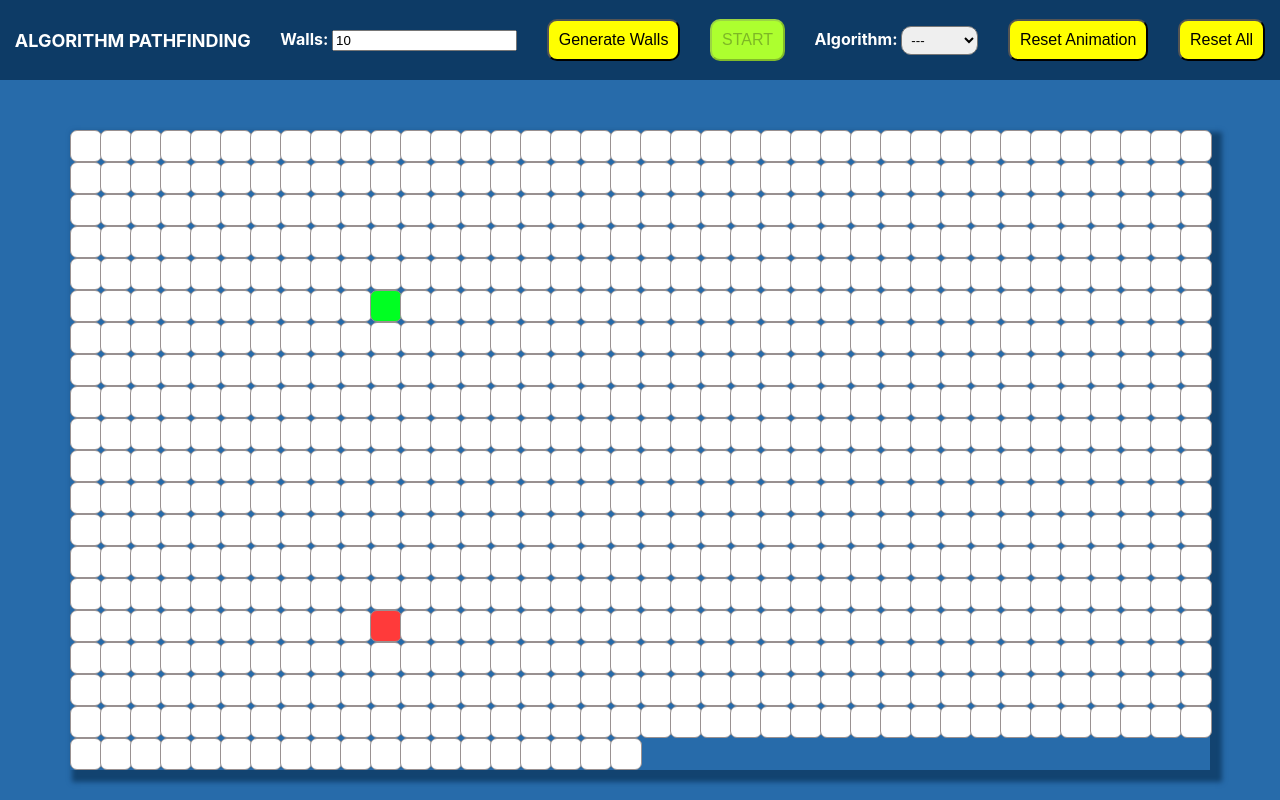
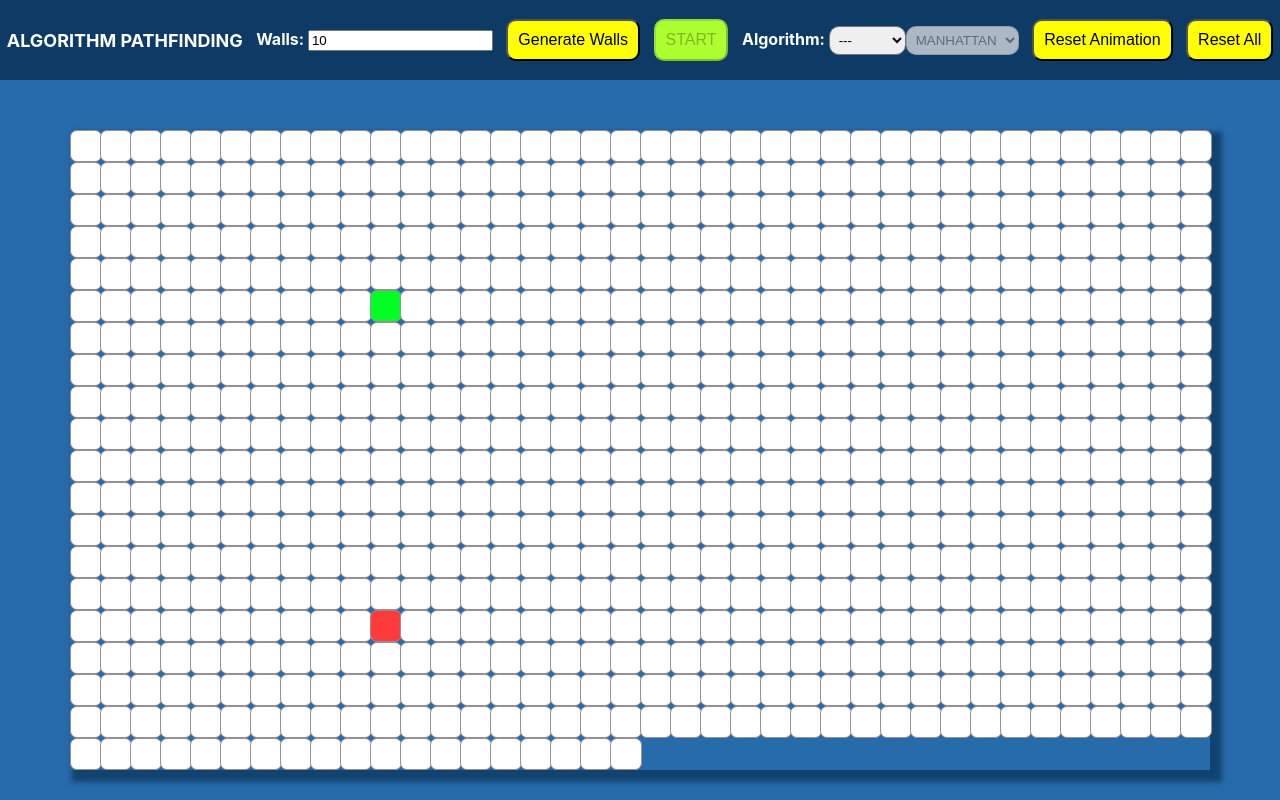
Before and after one commit to nicolosponziello/pathfinding-visualizer-react, a React (Create React App) app: page / in a window 1280 px wide. Built offline with nearby package versions, Linux system fonts and the light colour scheme.

Commit message:
add euristic selection

```diff
--- a/src/components/Grid/Grid.component.tsx
+++ b/src/components/Grid/Grid.component.tsx
@@ -19,6 +19,18 @@ import AStar from "../../algorithms/astar";
 import { Euristic } from "../../algorithms/astar-heuristics";
 
 interface Props {}
+
+const getEuristicType = (e: string | undefined): Euristic => {
+  switch (e) {
+    case "manhattan":
+      return Euristic.MANHATTAN;
+    case "diagonal":
+      return Euristic.DIAGONAL;
+    case "euclidean":
+      return Euristic.EUCLIDEAN;
+  }
+  return Euristic.MANHATTAN;
+};
 
 const generateEmptyGrid = () => {
   var grid = Array<Array<GridNode>>();
@@ -111,7 +123,7 @@ export const Grid = (props: Props) => {
     }
   };
 
-  const start = (algo: string) => {
+  const start = (algo: string, euristic: string | undefined) => {
     resetAnimation();
     setIsAnimating(true);
     var res: AlgorithmResult = { orderOfVisit: [], shortestPath: [] };
@@ -126,7 +138,7 @@ export const Grid = (props: Props) => {
         res = BFS(grid, startCoord, endCoord);
         break;
       case "a*":
-        res = AStar(grid, startCoord, endCoord, Euristic.EUCLIDEAN);
+        res = AStar(grid, startCoord, endCoord, getEuristicType(euristic));
     }
     animateResult(res);
     setIsAnimating(false);
--- a/src/components/Header/header.component.tsx
+++ b/src/components/Header/header.component.tsx
@@ -10,6 +10,7 @@ interface Props {
 const Header = (props: Props) => {
   const [wallNum, setWallNum] = useState(10);
   const [algoSelected, setAlgo] = useState("");
+  const [euristic, setEuristic] = useState("manhattan");
   return (
     <>
       <div className="header-bar">
@@ -28,7 +29,7 @@ const Header = (props: Props) => {
         <button
           disabled={algoSelected === ""}
           className="button start-btn"
-          onClick={() => props.onStart(algoSelected)}
+          onClick={() => props.onStart(algoSelected, euristic)}
         >
           START
         </button>
@@ -46,6 +47,16 @@ const Header = (props: Props) => {
             <option value="dijkstra">Dijkstra</option>
             <option value="a*">A*</option>
           </select>
+
+          <select
+            disabled={algoSelected != "a*"}
+            className="select"
+            onChange={(ev) => setEuristic(ev.target.value)}
+          >
+            <option value="manhattan">MANHATTAN</option>
+            <option value="euclidean">EUCLIDEAN</option>
+            <option value="diagonal">DIAGONAL</option>
+          </select>
         </div>
         <button className="button" onClick={props.resetAnimation}>
           Reset Animation
```
